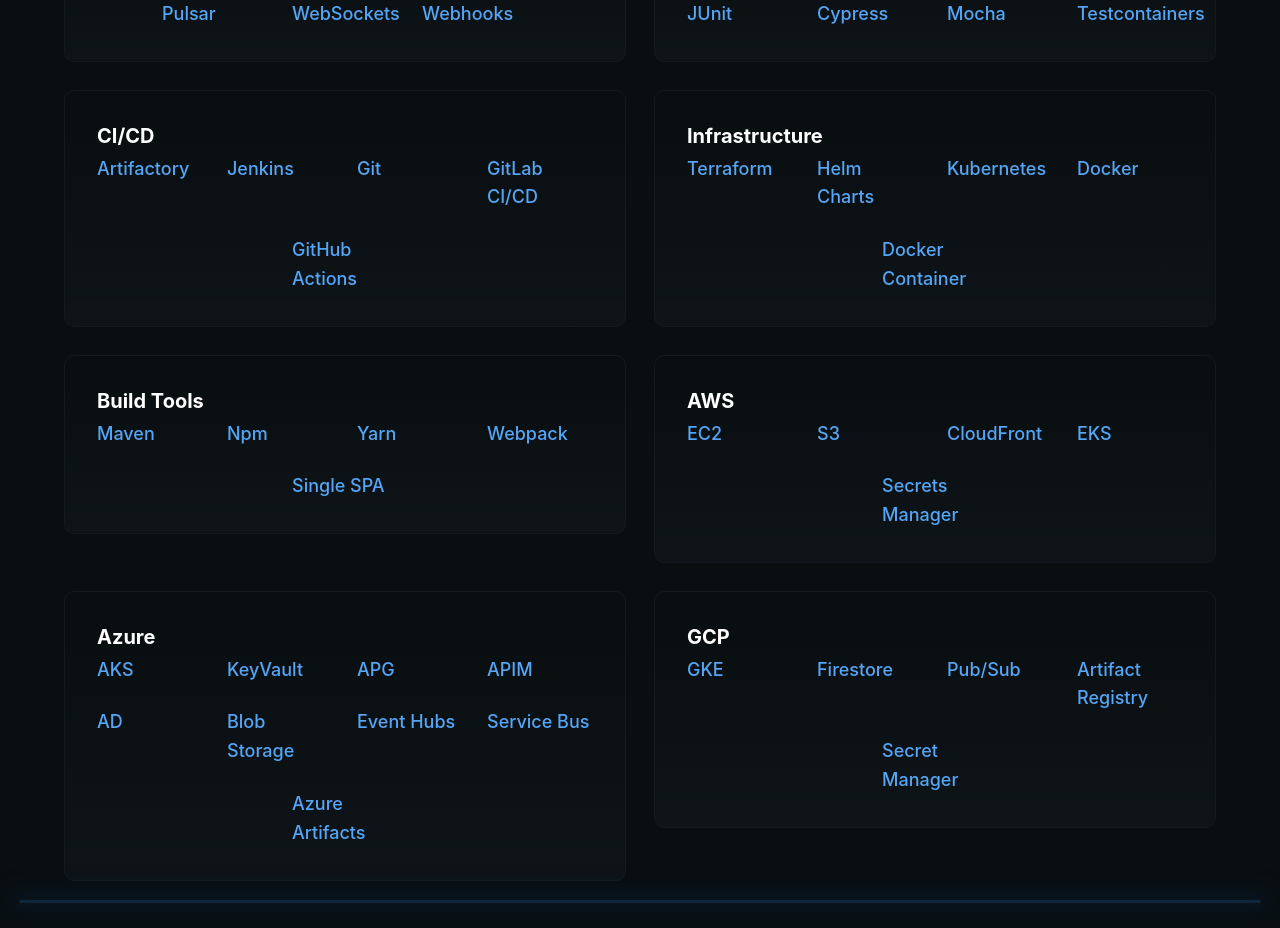
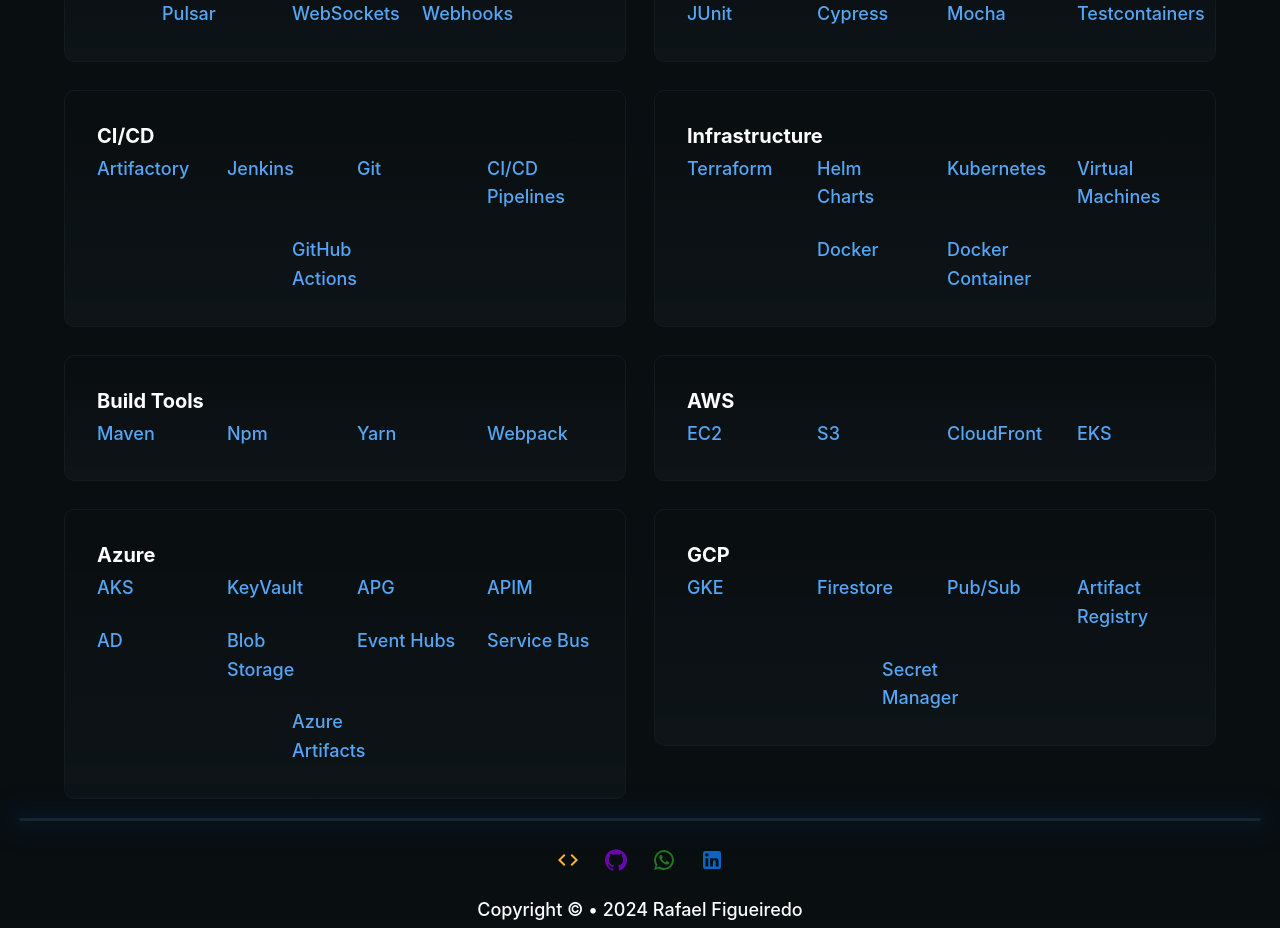
Before and after one commit to rafafigo/rafafigo.github.io, a React (Create React App) app: page / in a window 1280 px wide. Shown: the part 4046-4974 px from the top of the page. Built offline with nearby package versions, Linux system fonts and the light colour scheme.

Commit message:
Update skills

```diff
--- a/src/components/Skills.tsx
+++ b/src/components/Skills.tsx
@@ -48,7 +48,7 @@
 			"Artifactory",
 			"Jenkins",
 			"Git",
-			"GitLab CI/CD",
+			"CI/CD Pipelines",
 			"GitHub Actions",
 		],
 	},
@@ -58,6 +58,7 @@
 			"Terraform",
 			"Helm Charts",
 			"Kubernetes",
+			"Virtual Machines",
 			"Docker",
 			"Docker Container",
 		],
@@ -69,7 +70,6 @@
 			"Npm",
 			"Yarn",
 			"Webpack",
-			"Single SPA",
 		],
 	},
 	{
@@ -79,7 +79,6 @@
 			"S3",
 			"CloudFront",
 			"EKS",
-			"Secrets Manager"
 		]
 
 	},
```
